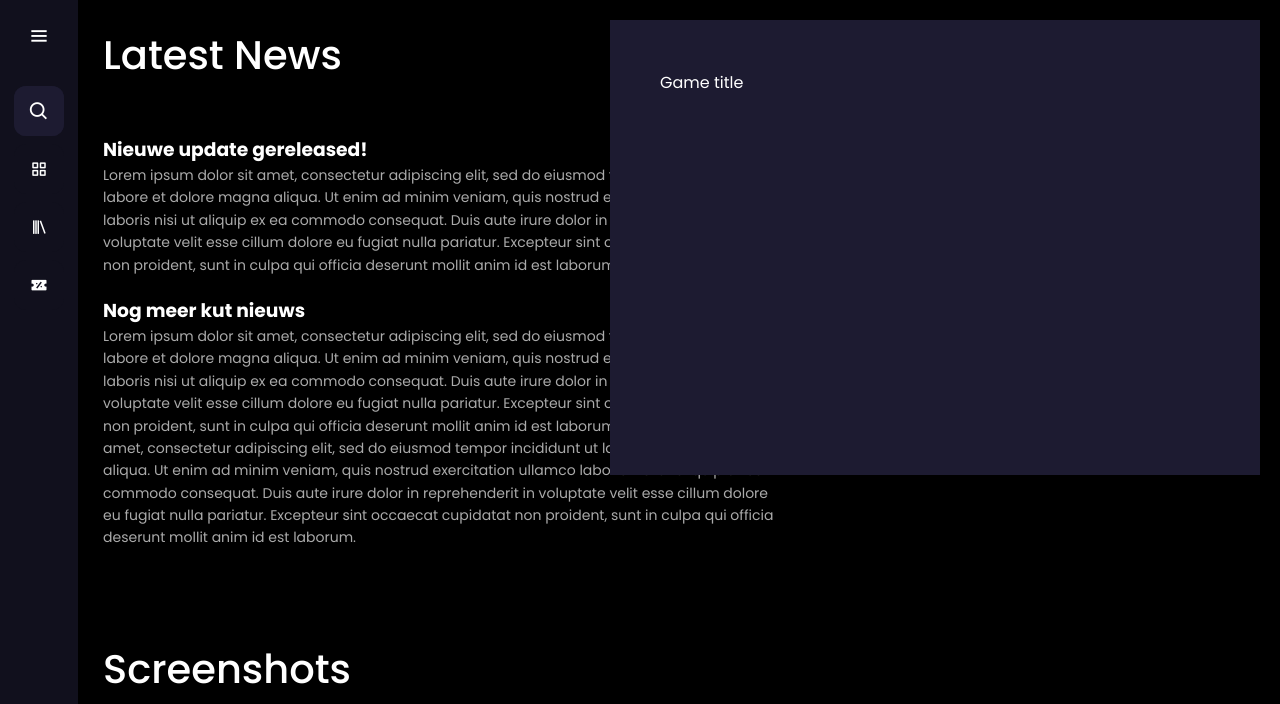
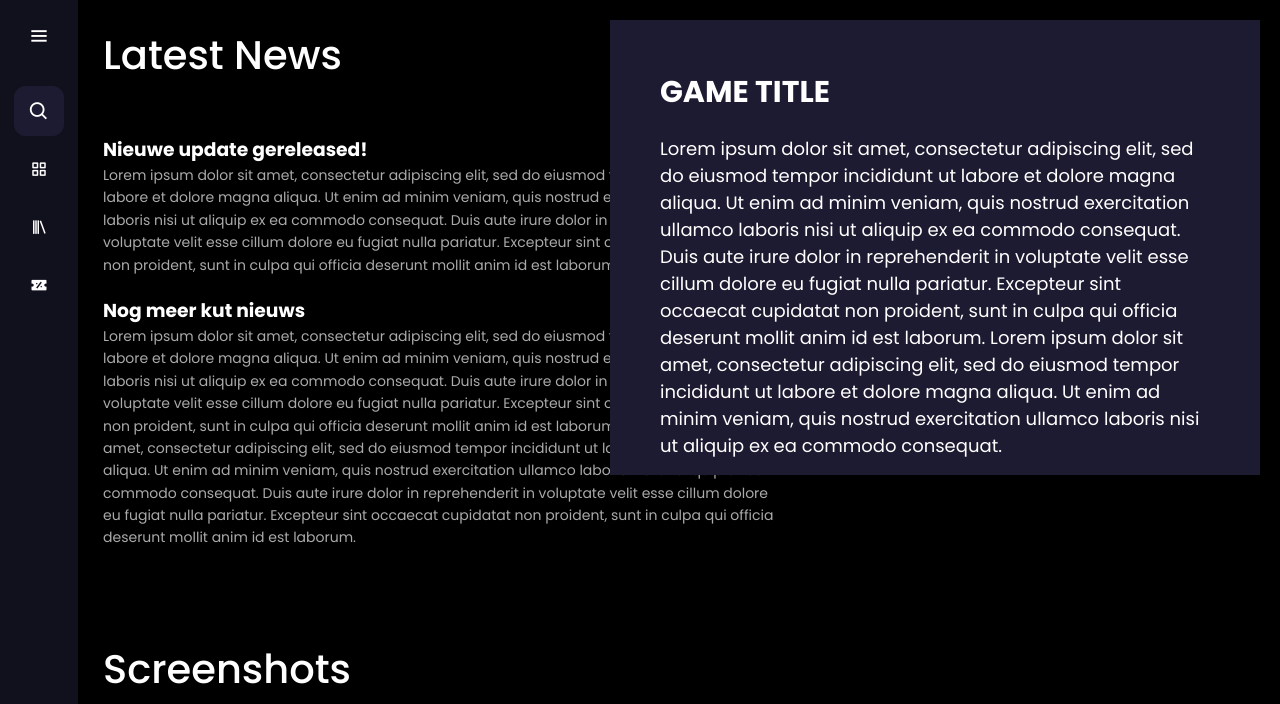
Before and after one commit to ThijnBr/ProjectSteam, a Flask app: template templates/gameinfo.html in a window 1280 px wide. Shown: the top 704 px of the page. Run offline with Flask 3, Linux system fonts and the light colour scheme; the template is opened without the code that fills it, so the values that code supplies are empty.

Commit message:
added description to gameinfo

```diff
--- a/static/style.css
+++ b/static/style.css
@@ -704,8 +704,15 @@ body {
 
 }
 
-.game-tab h3 {
-  color: #ff0000;
+.game-tab h4 {
+  color: #ffffff;
+  font-size: 30px;
   margin-bottom: 20px;
   text-transform: uppercase;
 }
+
+.game-tab p {
+  color: #ffffff;
+  font-size: 18px;
+  margin-bottom: 20px;
+}
--- a/templates/gameinfo.html
+++ b/templates/gameinfo.html
@@ -76,9 +76,13 @@
             </article>
         </div>
 
-        <div class="game-tab"> Game title
+        <div class="game-tab">
+          <div class="game-tab-text">
+            <h4>Game title</div>
+            <p>Lorem ipsum dolor sit amet, consectetur adipiscing elit, sed do eiusmod tempor incididunt ut labore et dolore magna aliqua. Ut enim ad minim veniam, quis nostrud exercitation ullamco laboris nisi ut aliquip ex ea commodo consequat. Duis aute irure dolor in reprehenderit in voluptate velit esse cillum dolore eu fugiat nulla pariatur. Excepteur sint occaecat cupidatat non proident, sunt in culpa qui officia deserunt mollit anim id est laborum. Lorem ipsum dolor sit amet, consectetur adipiscing elit, sed do eiusmod tempor incididunt ut labore et dolore magna aliqua. Ut enim ad minim veniam, quis nostrud exercitation ullamco laboris nisi ut aliquip ex ea commodo consequat.</div>
+          </div>
+        </div>
 
-        </div>
 
 
         <div class="text">Screenshots</div>
```
